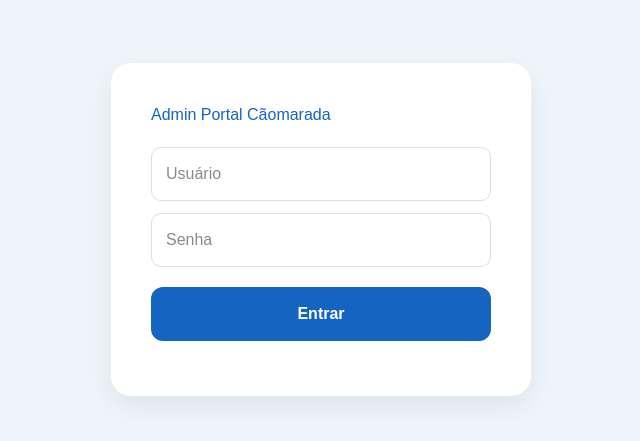
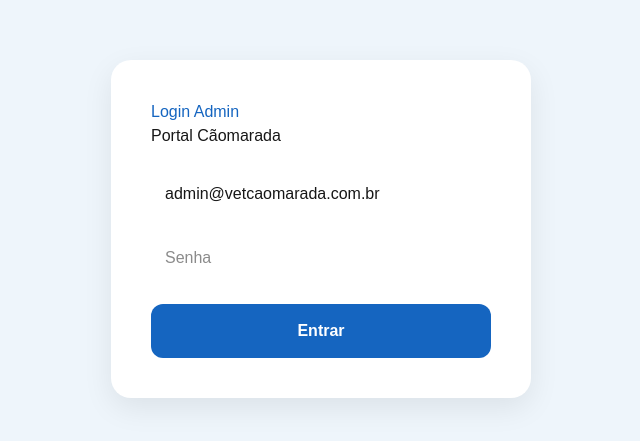
Before and after one commit to oluaphr/portal-caomarad, a Next.js app: page /admin/login in a window 1280 px wide. Shown: the part 171-612 px from the top of the page, without its empty margins (319-959 px from the left). Built offline with nearby package versions, Linux system fonts and the light colour scheme; no server answers.

Commit message:
supabase auth admin

```diff
--- a/app/admin/login/page.js
+++ b/app/admin/login/page.js
@@ -1,92 +1,86 @@
 "use client";
 
 import { useState } from "react";
+import { createClient } from "@supabase/supabase-js";
 import { useRouter } from "next/navigation";
 
+const supabase = createClient(
+  process.env.NEXT_PUBLIC_SUPABASE_URL,
+  process.env.NEXT_PUBLIC_SUPABASE_ANON_KEY
+);
+
 export default function LoginAdmin() {
-  const [usuario, setUsuario] = useState("");
+  const router = useRouter();
+  const [email, setEmail] = useState("admin@vetcaomarada.com.br");
   const [senha, setSenha] = useState("");
   const [erro, setErro] = useState("");
-  const router = useRouter();
 
-  const entrar = (e) => {
+  const entrar = async (e) => {
     e.preventDefault();
+    setErro("");
 
-    if (usuario === "admin" && senha === "rada3033") {
-      localStorage.setItem("adminLogado", "true");
+    const { error } = await supabase.auth.signInWithPassword({
+      email,
+      password: senha
+    });
+
+    if (error) {
+      setErro("E-mail ou senha inválidos.");
+      return;
+    }
+
     router.push("/admin");
-    } else {
-      setErro("Usuário ou senha inválidos.");
-    }
   };
 
   return (
-    <main
-      style={{
+    <main style={{
       minHeight: "100vh",
+      background: "#eef5fb",
       display: "flex",
       alignItems: "center",
       justifyContent: "center",
-        background: "#eef5fb",
       fontFamily: "Arial"
-      }}
-    >
-      <form
-        onSubmit={entrar}
-        style={{
+    }}>
+      <form onSubmit={entrar} style={{
         background: "#fff",
-          padding: "40px",
-          borderRadius: "20px",
-          boxShadow: "0 10px 30px rgba(0,0,0,0.08)",
-          width: "420px"
-        }}
-      >
-        <h1 style={{ color: "#1565c0" }}>Admin Portal Cãomarada</h1>
+        padding: 40,
+        borderRadius: 20,
+        width: 420,
+        boxShadow: "0 10px 30px rgba(0,0,0,.08)"
+      }}>
+        <h1 style={{ color: "#1565c0" }}>Login Admin</h1>
+        <p>Portal Cãomarada</p>
 
         <input
-          placeholder="Usuário"
-          value={usuario}
-          onChange={(e) => setUsuario(e.target.value)}
-          style={{
-            width: "100%",
-            padding: "14px",
-            marginTop: "20px",
-            borderRadius: "10px",
-            border: "1px solid #ddd"
-          }}
+          type="email"
+          value={email}
+          onChange={(e) => setEmail(e.target.value)}
+          placeholder="E-mail"
+          style={{ width: "100%", padding: 14, marginTop: 20 }}
         />
 
         <input
           type="password"
-          placeholder="Senha"
           value={senha}
           onChange={(e) => setSenha(e.target.value)}
-          style={{
-            width: "100%",
-            padding: "14px",
-            marginTop: "12px",
-            borderRadius: "10px",
-            border: "1px solid #ddd"
-          }}
+          placeholder="Senha"
+          style={{ width: "100%", padding: 14, marginTop: 12 }}
         />
 
-        <button
-          type="submit"
-          style={{
+        <button style={{
           width: "100%",
-            marginTop: "20px",
-            padding: "15px",
+          padding: 15,
+          marginTop: 20,
           background: "#1565c0",
           color: "#fff",
           border: "none",
-            borderRadius: "12px",
+          borderRadius: 12,
           fontWeight: "bold"
-          }}
-        >
+        }}>
           Entrar
         </button>
 
-        <p style={{ color: "red", marginTop: "15px" }}>{erro}</p>
+        <p style={{ color: "red" }}>{erro}</p>
       </form>
     </main>
   );
--- a/app/admin/page.js
+++ b/app/admin/page.js
@@ -58,15 +58,19 @@ export default function AdminPage() {
   };
 
   useEffect(() => {
-    const logado = localStorage.getItem("adminLogado");
+  const verificarSessao = async () => {
+    const { data } = await supabase.auth.getSession();
 
-    if (!logado) {
+    if (!data.session) {
       router.push("/admin/login");
       return;
     }
 
     carregarAgendamentos();
-  }, []);
+  };
+
+  verificarSessao();
+}, []);
 
   const alterarStatus = async (id, novoStatus) => {
     await supabase
@@ -198,10 +202,10 @@ export default function AdminPage() {
           </div>
 
           <button
-            onClick={() => {
-              localStorage.removeItem("adminLogado");
-              router.push("/admin/login");
-            }}
+            onClick={async () => {
+  await supabase.auth.signOut();
+  router.push("/admin/login");
+}}
            style={{
   background: "#d32f2f",
   color: "#fff",
```
Lines whose indentation alone changed are shown as unchanged.
